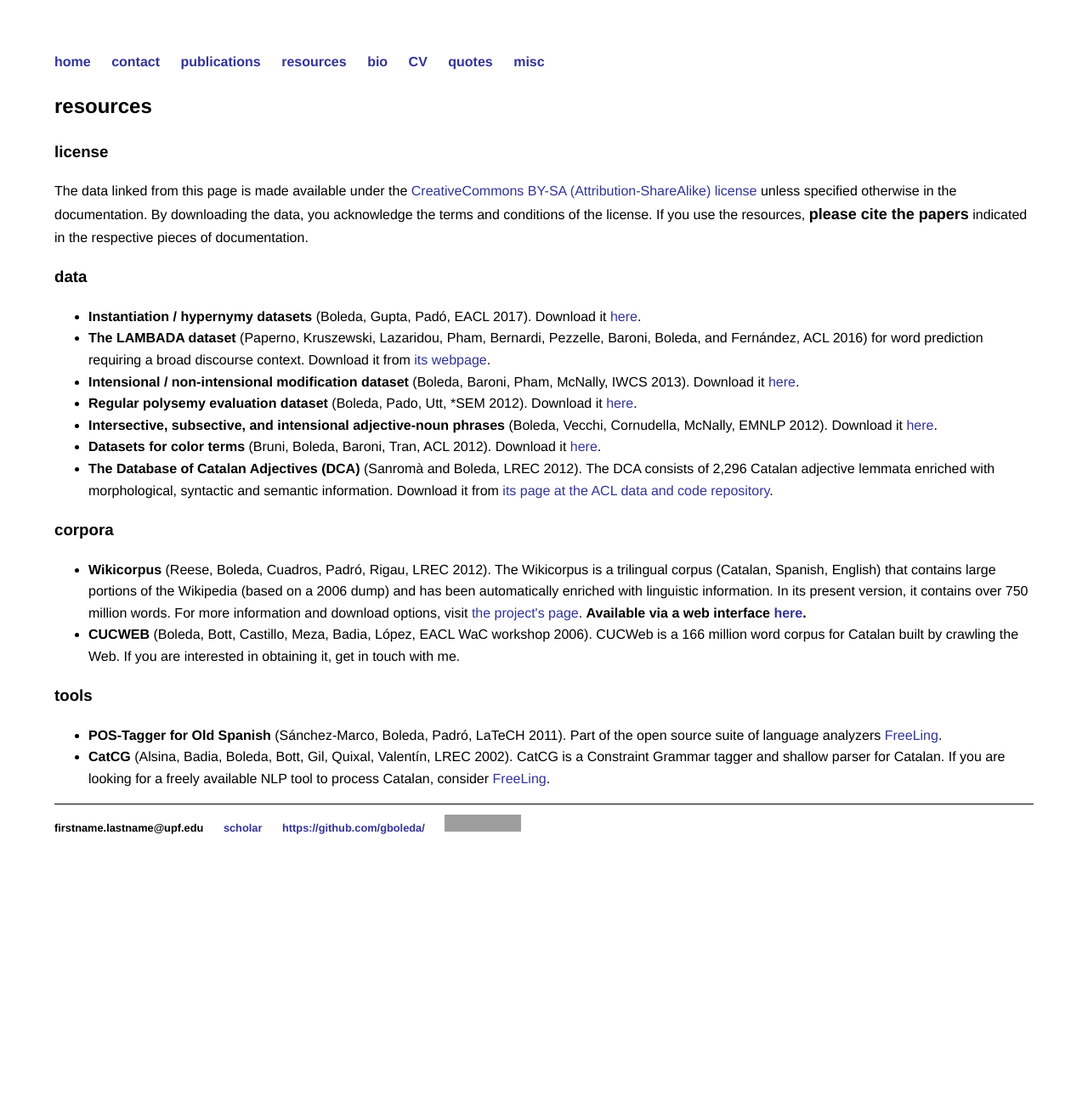
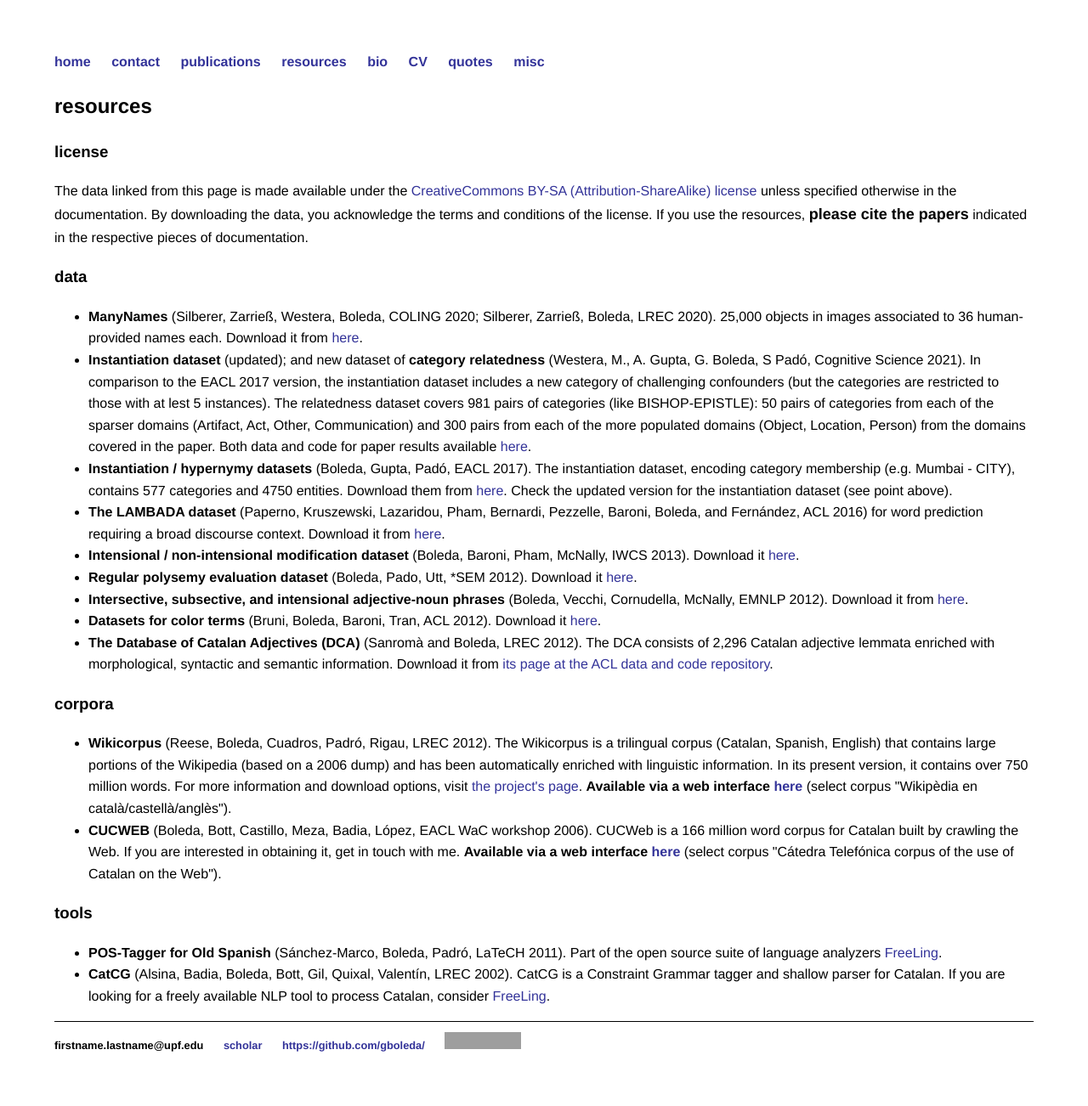
Before and after one commit to gboleda/gboleda.github.io, a Jekyll site: the page built from resources.html, in a window 1280 px wide. Shown: the whole page at 85% size. Built offline with Jekyll 4.4.1, drawn with Linux system fonts in a browser that asks for light colours; before the commit the page ends 1046 px from its top, so only the background shows below that; grey boxes are pictures that could not be loaded.

Commit message:
new resources

```diff
--- a/pubs/index.html
+++ b/pubs/index.html
@@ -36,7 +36,7 @@ title: publications
 <p>Westera, M., A. Gupta, G. Boleda, S Padó. To appear.
     <a href="./categories-cogsci2021-preprint.pdf">Distributional models of category concepts based on names of category members</a>.
     <!-- Distributional models of category concepts based on names of category members. -->
-    <i>Cognitive Science</i>.
+    <i>Cognitive Science</i>. (<a href="https://osf.io/txchw/">data and code</a>)
 </p>
 
 <p>Liao, X., G. Boleda, L. Mayol. To appear.
--- a/resources.html
+++ b/resources.html
@@ -14,41 +14,57 @@ unless specified otherwise in the documentation. By downloading the data, you
 acknowledge the terms and conditions of the license. If you use
 the resources, <b><font size="4">please cite the papers</font></b> indicated in the respective pieces of documentation.
 </p>
+
 <h3>data</h3>
-<ul><li><b>Instantiation / hypernymy datasets </b>(Boleda, Gupta, Padó, EACL 2017). Download it <a href="http://www.ims.uni-stuttgart.de/forschung/ressourcen/korpora/Instantiation.html">here</a>.</li>
-<li><b>The LAMBADA dataset</b>&nbsp;(Paperno, Kruszewski, Lazaridou, Pham, Bernardi, Pezzelle, Baroni, Boleda, and Fernández, ACL 2016) for word prediction requiring a broad discourse context.&nbsp;Download it from <a href="http://clic.cimec.unitn.it/lambada/">its webpage</a>.&nbsp;</li>
+
+<ul>
+
+  <li><b>ManyNames</b> (Silberer, Zarrieß, Westera, Boleda, COLING 2020; Silberer, Zarrieß, Boleda, LREC 2020). 25,000 objects in images associated to 36 human-provided names each. Download it from <a href="https://github.com/amore-upf/manynames">here</a>.</li>
+
+  <li><b>Instantiation dataset</b> (updated); and new dataset of <b>category relatedness</b> (Westera, M., A. Gupta, G. Boleda, S Padó, Cognitive Science 2021). In comparison to the EACL 2017 version, the instantiation dataset includes a new category of challenging confounders (but the categories are restricted to those with at lest 5 instances). The relatedness dataset covers 981 pairs of categories (like BISHOP-EPISTLE): 50 pairs of categories from each of the sparser domains (Artifact, Act, Other, Communication) and 300 pairs from each of the more populated domains (Object, Location, Person) from the domains covered in the paper. Both data and code for paper results available <a href="https://osf.io/txchw/">here</a>.</li>
+
+  <li><b>Instantiation / hypernymy datasets </b>(Boleda, Gupta, Padó, EACL 2017). The instantiation dataset, encoding category membership (e.g. Mumbai - CITY), contains 577 categories and 4750 entities. Download them from <a href="http://www.ims.uni-stuttgart.de/forschung/ressourcen/korpora/Instantiation.html">here</a>. Check the updated version for the instantiation dataset (see point above).</li>
+
+  <li><b>The LAMBADA dataset</b>&nbsp;(Paperno, Kruszewski, Lazaridou, Pham, Bernardi, Pezzelle, Baroni, Boleda, and Fernández, ACL 2016) for word prediction requiring a broad discourse context. Download it from <a href="https://zenodo.org/record/2630551">here</a>.</li>
+
   <li><b>Intensional / non-intensional modification dataset</b> (Boleda, Baroni, Pham, McNally, IWCS 2013). Download it <a href="https://www.dropbox.com/s/iyaxc8yug6j8lh3/data-iwcs2013.zip?dl=0">here</a>.</li>
+
   <li><b>Regular polysemy evaluation dataset</b>
  (Boleda, Pado, Utt, *SEM 2012). Download it <a href="http://www.nlpado.de/%7Esebastian/data/starsem2012-dataset.zip">here</a>.</li>
+
   <li><b>Intersective, subsective, and intensional adjective-noun phrases</b> (Boleda, Vecchi, Cornudella, McNally, EMNLP
-2012). Download it <a href="https://www.dropbox.com/s/w2uoqaw5axutpxe/data-emnlp2012.zip?dl=0">here</a>.</li>
+2012). Download it from <a href="https://www.dropbox.com/s/w2uoqaw5axutpxe/data-emnlp2012.zip?dl=0">here</a>.</li>
+
   <li><b>Datasets for color terms </b>(Bruni, Boleda, Baroni, Tran, ACL 2012). Download it <a href="https://www.dropbox.com/s/yle22nlwxhgf7pb/color.zip?dl=0">here</a>.</li>
+
   <li><b>The Database of Catalan Adjectives (DCA)</b> (Sanromà and Boleda, LREC 2012). The DCA consists of 2,296 Catalan adjective lemmata enriched with morphological, syntactic and semantic information.
 Download it from
-<a href="https://aclweb.org/aclwiki/Database_of_Catalan_Adjectives_(Repository)">its page at the ACL data and code repository</a>.
-</li></ul>
+<a href="https://aclweb.org/aclwiki/Database_of_Catalan_Adjectives_(Repository)">its page at the ACL data and code repository</a>.</li>
 
-
+</ul>
 
 
 <h3>corpora</h3>
-<ul><li>
-<b>Wikicorpus</b> (Reese, Boleda, Cuadros, Padró, Rigau, LREC 2012). The Wikicorpus is a trilingual corpus (Catalan, Spanish, English)
-that contains large portions of the Wikipedia (based on a 2006 dump) and
- has been automatically enriched with linguistic information. In its
-present version, it contains over 750 million words.
-For more information and download options, visit <a href="http://www.lsi.upc.edu/%7Enlp/wikicorpus">the project's page</a>. <b>Available via a web interface <a href="http://corptedig-glif.upf.edu/cqpweb/">here</a>.</b></li>
 
+<ul>
+  <li><b>Wikicorpus</b> (Reese, Boleda, Cuadros, Padró, Rigau, LREC 2012). The Wikicorpus is a trilingual corpus (Catalan, Spanish, English) that contains large portions of the Wikipedia (based on a 2006 dump) and has been automatically enriched with linguistic information. In its present version, it contains over 750 million words. For more information and download options, visit <a href="http://www.lsi.upc.edu/%7Enlp/wikicorpus">the project's page</a>.
+    <b>Available via a web interface <a href="http://corptedig-glif.upf.edu/cqpweb/cucweb">here</a></b>
+     (select corpus "Wikipèdia en català/castellà/anglès").
+  </li>
   <li><b>CUCWEB</b> (Boleda, Bott, Castillo, Meza, Badia, López, EACL WaC workshop 2006). CUCWeb is a 166 million
-word corpus for Catalan built by
-crawling the Web.
+word corpus for Catalan built by crawling the Web.
   If you are interested in obtaining it, get in touch with me.
-</li></ul>
-
-
+  <b>Available via a web interface <a href="http://corptedig-glif.upf.edu/cqpweb/cucweb">here</a></b> (select corpus "Cátedra Telefónica corpus of the use of Catalan on the Web").
+  </li>
+</ul>
 
 <h3>tools</h3>
-<ul><li><b>POS-Tagger for Old Spanish</b> (Sánchez-Marco, Boleda, Padró, LaTeCH 2011). Part of the open source suite of language analyzers <a href="http://nlp.lsi.upc.edu/freeling/">FreeLing</a>.<br>
+
+<ul>
+  <li><b>POS-Tagger for Old Spanish</b> (Sánchez-Marco, Boleda, Padró, LaTeCH 2011). Part of the open source suite of language analyzers <a href="http://nlp.lsi.upc.edu/freeling/">FreeLing</a>.<br>
   </li>
+
   <li><b>CatCG</b> (Alsina, Badia, Boleda, Bott, Gil, Quixal, Valentín, LREC 2002). CatCG is a Constraint Grammar tagger and shallow parser for Catalan. If you are looking for a freely available NLP tool to process Catalan, consider <a href="http://nlp.lsi.upc.edu/freeling">FreeLing</a>.
-</li></ul>
+  </li>
+
+</ul>
```
Lines whose indentation alone changed are shown as unchanged.
